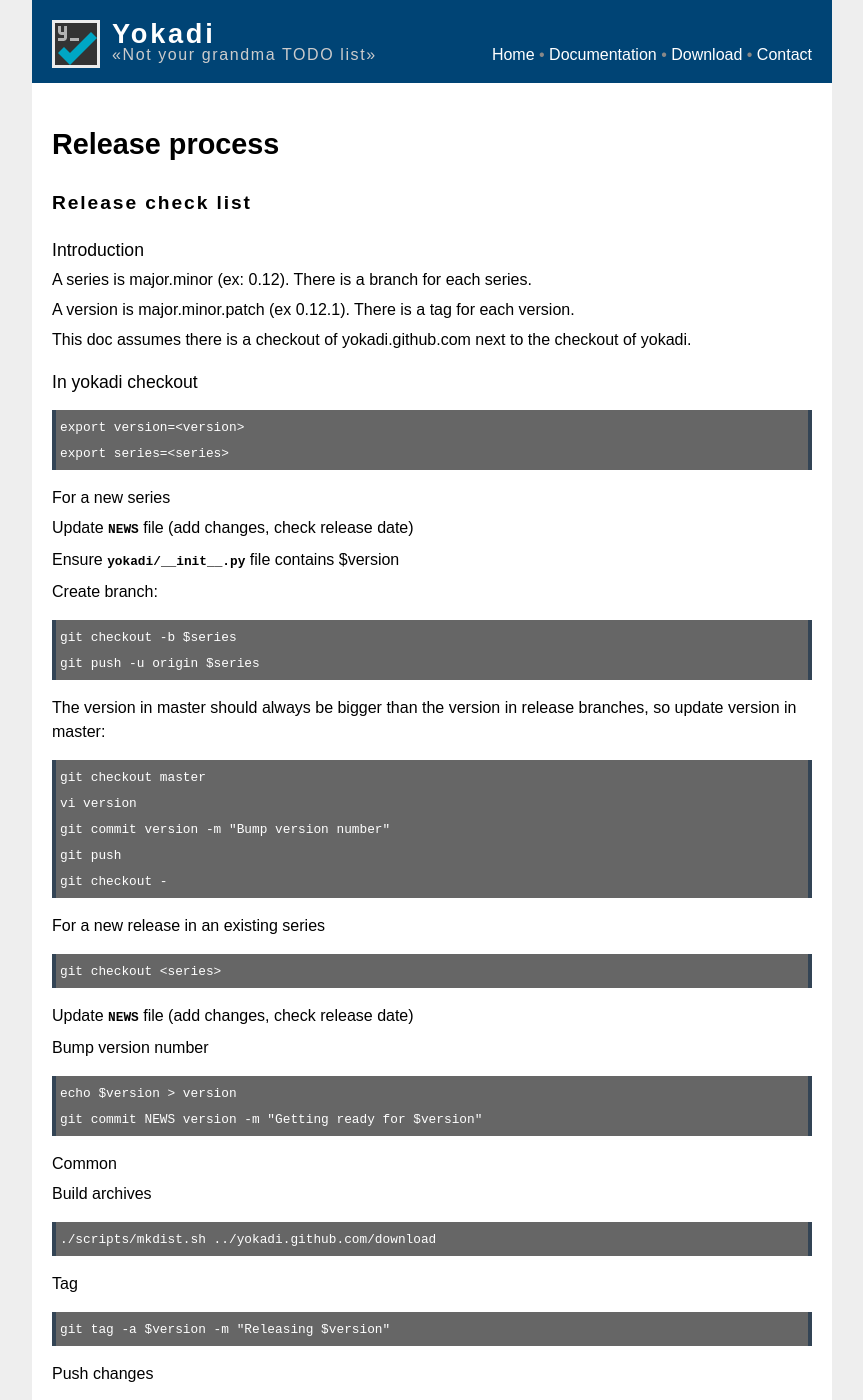
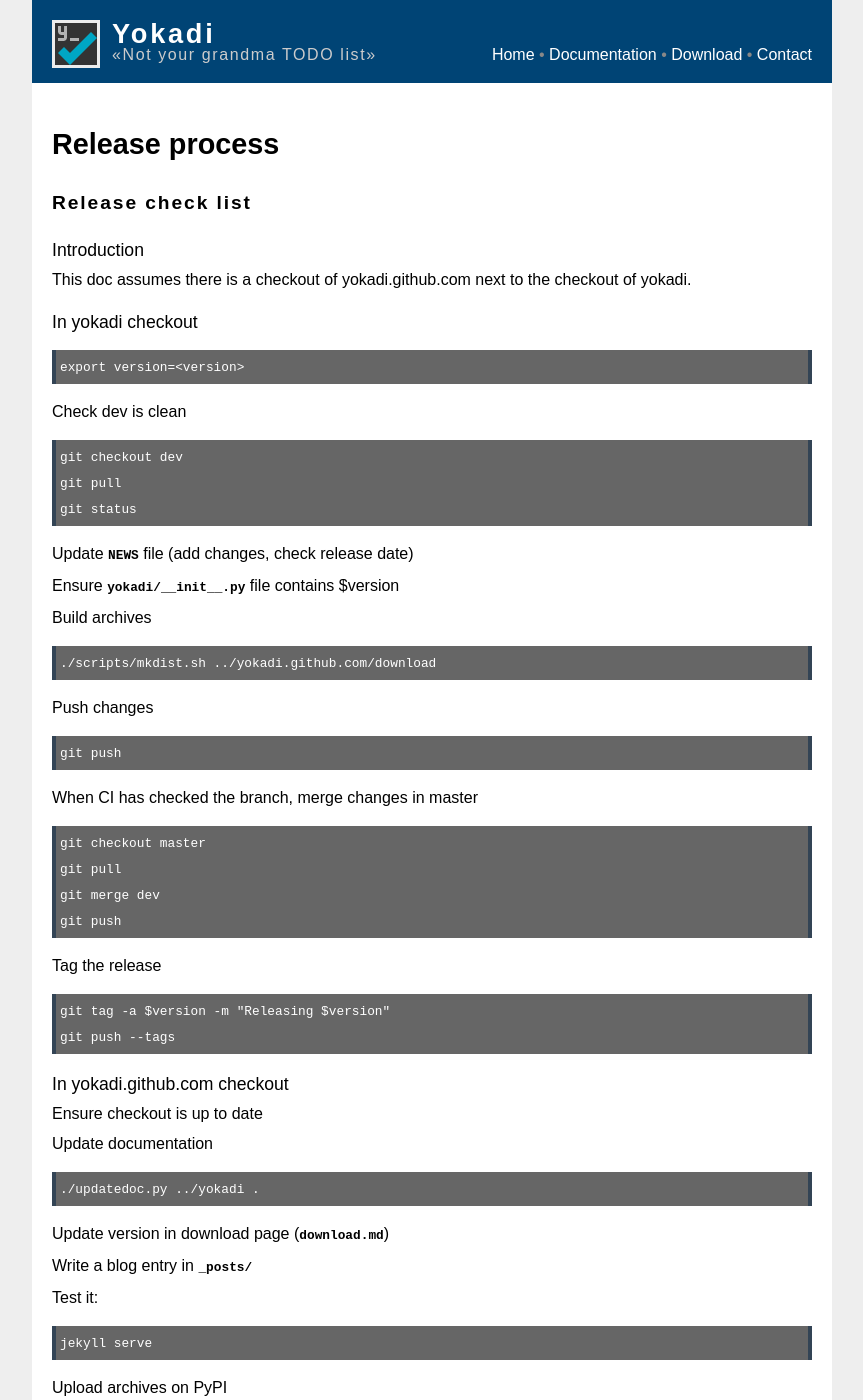
Before and after one commit to yokadi/yokadi.github.com, a Jekyll site: the page built from release.md, in a window 1280 px wide and 1400 px high. Shown: the whole window, without its empty margins (208-1071 px from the left). Built offline with Jekyll 4.4.1, drawn with Linux system fonts in a browser that asks for light colours; some of the changed text lies outside the part shown.

Commit message:
Update doc

```diff
--- a/release.md
+++ b/release.md
@@ -7,71 +7,42 @@ layout: default
 
 ### Introduction
 
-A series is major.minor (ex: 0.12). There is a branch for each series.
-
-A version is major.minor.patch (ex 0.12.1). There is a tag for each version.
-
 This doc assumes there is a checkout of yokadi.github.com next to the checkout
 of yokadi.
 
 ### In yokadi checkout
 
     export version=<version>
-    export series=<series>
 
-#### For a new series
+Check dev is clean
+
+    git checkout dev
+    git pull
+    git status
 
 Update `NEWS` file (add changes, check release date)
 
 Ensure `yokadi/__init__.py` file contains $version
 
-Create branch:
-
-    git checkout -b $series
-    git push -u origin $series
-
-The version in master should always be bigger than the version in release
-branches, so update version in master:
-
-    git checkout master
-    vi version
-    git commit version -m "Bump version number"
-    git push
-    git checkout -
-
-#### For a new release in an existing series
-
-    git checkout <series>
-
-Update `NEWS` file (add changes, check release date)
-
-Bump version number
-
-    echo $version > version
-    git commit NEWS version -m "Getting ready for $version"
-
-#### Common
-
 Build archives
 
     ./scripts/mkdist.sh ../yokadi.github.com/download
 
-Tag
-
-    git tag -a $version -m "Releasing $version"
-
 Push changes
 
     git push
-    git push --tags
 
-Merge changes in master (so that future forward merges are simpler). Be careful
-to keep version to its master value.
+When CI has checked the branch, merge changes in master
 
     git checkout master
-    git merge --no-ff $series
+    git pull
+    git merge dev
     git push
-    git checkout -
+
+Tag the release
+
+    git tag -a $version -m "Releasing $version"
+    git push --tags
 
 ### In yokadi.github.com checkout
 
```
Also changed, not shown: README.md.
